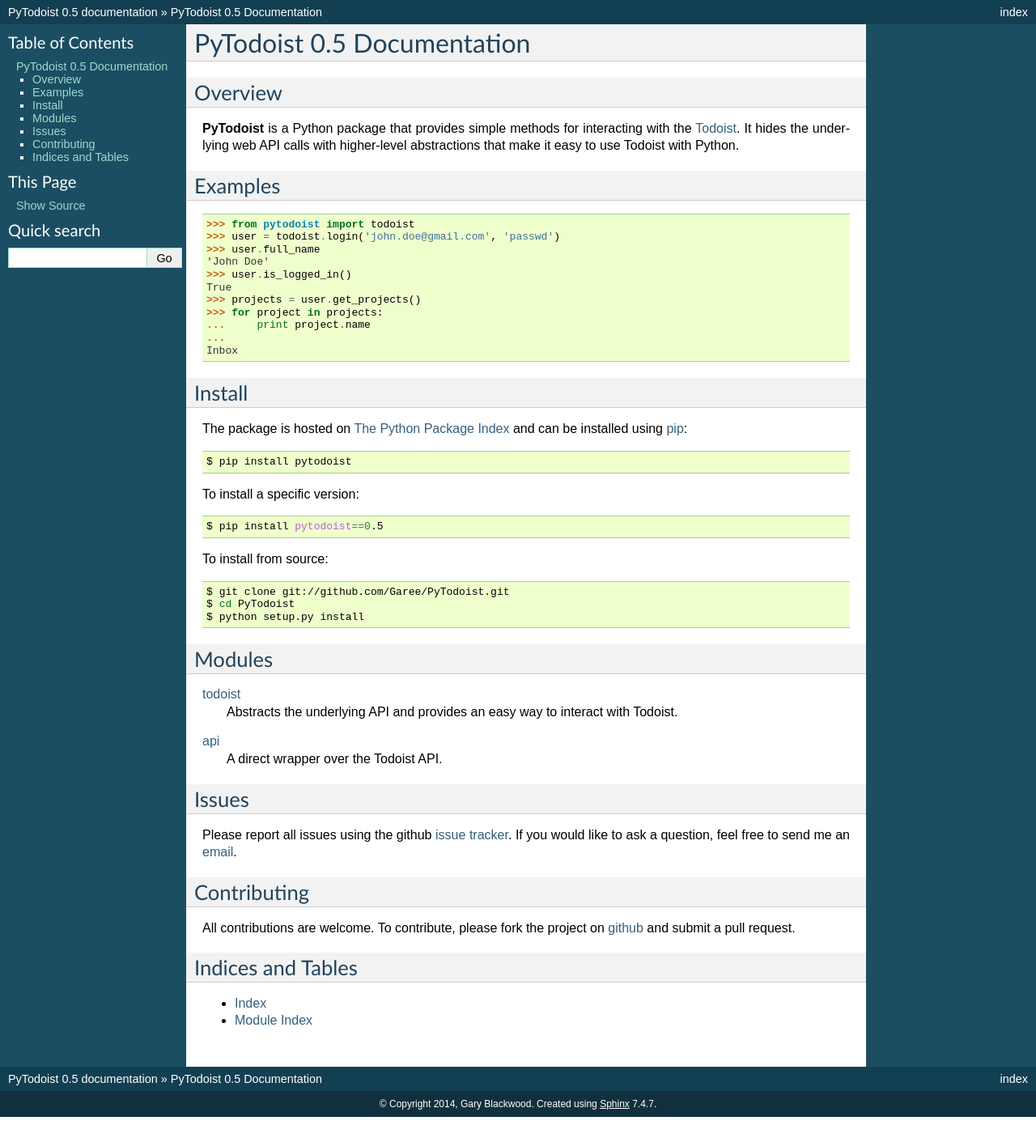
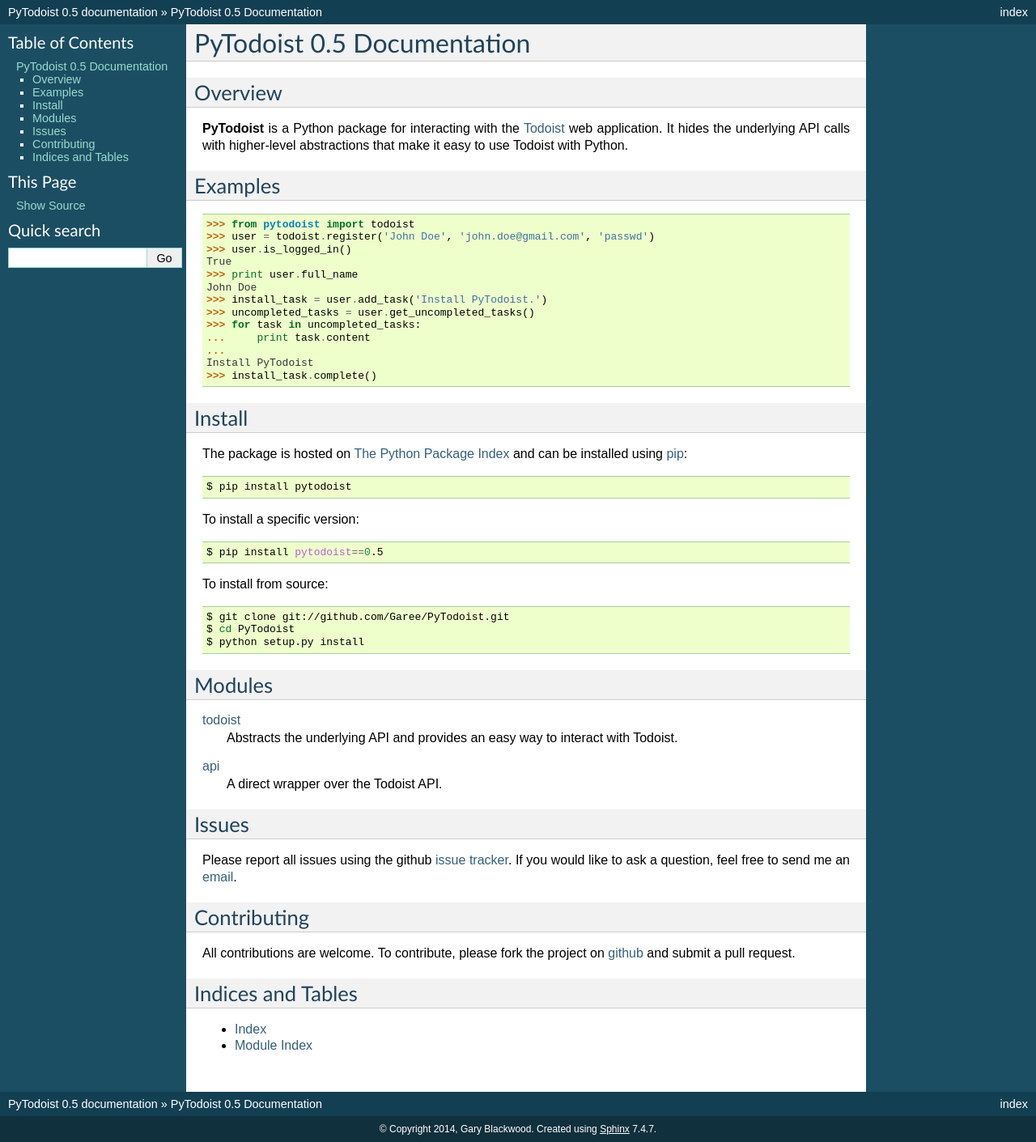
Before and after one commit to Garee/pytodoist, a Sphinx documentation site: the page built from docs/source/index.rst, in a window 1280 px wide. Shown: the whole page at 81% size. Built offline with Sphinx 7.4.7, drawn with Linux system fonts in a browser that asks for light colours; before the commit the page ends 1380 px from its top, so only the background shows below that.

Commit message:
Updated the doc index.

```diff
--- a/docs/source/index.rst
+++ b/docs/source/index.rst
@@ -3,22 +3,24 @@
 
 Overview
 --------
-**PyTodoist** is a Python package that provides simple methods for interacting with the `Todoist <http://www.todoist.com>`_. It hides the underlying web API calls with higher-level abstractions that make it easy to use Todoist with Python.
+**PyTodoist** is a Python package for interacting with the `Todoist <http://www.todoist.com>`_ web application. It hides the underlying API calls with higher-level abstractions that make it easy to use Todoist with Python.
 
 Examples
 --------
 
 >>> from pytodoist import todoist
->>> user = todoist.login('john.doe@gmail.com', 'passwd')
->>> user.full_name
-'John Doe'
+>>> user = todoist.register('John Doe', 'john.doe@gmail.com', 'passwd')
 >>> user.is_logged_in()
 True
->>> projects = user.get_projects()
->>> for project in projects:
-...     print project.name
+>>> print user.full_name
+John Doe
+>>> install_task = user.add_task('Install PyTodoist.')
+>>> uncompleted_tasks = user.get_uncompleted_tasks()
+>>> for task in uncompleted_tasks:
+...     print task.content
 ...
-Inbox
+Install PyTodoist
+>>> install_task.complete()
 
 Install
 -------
```
